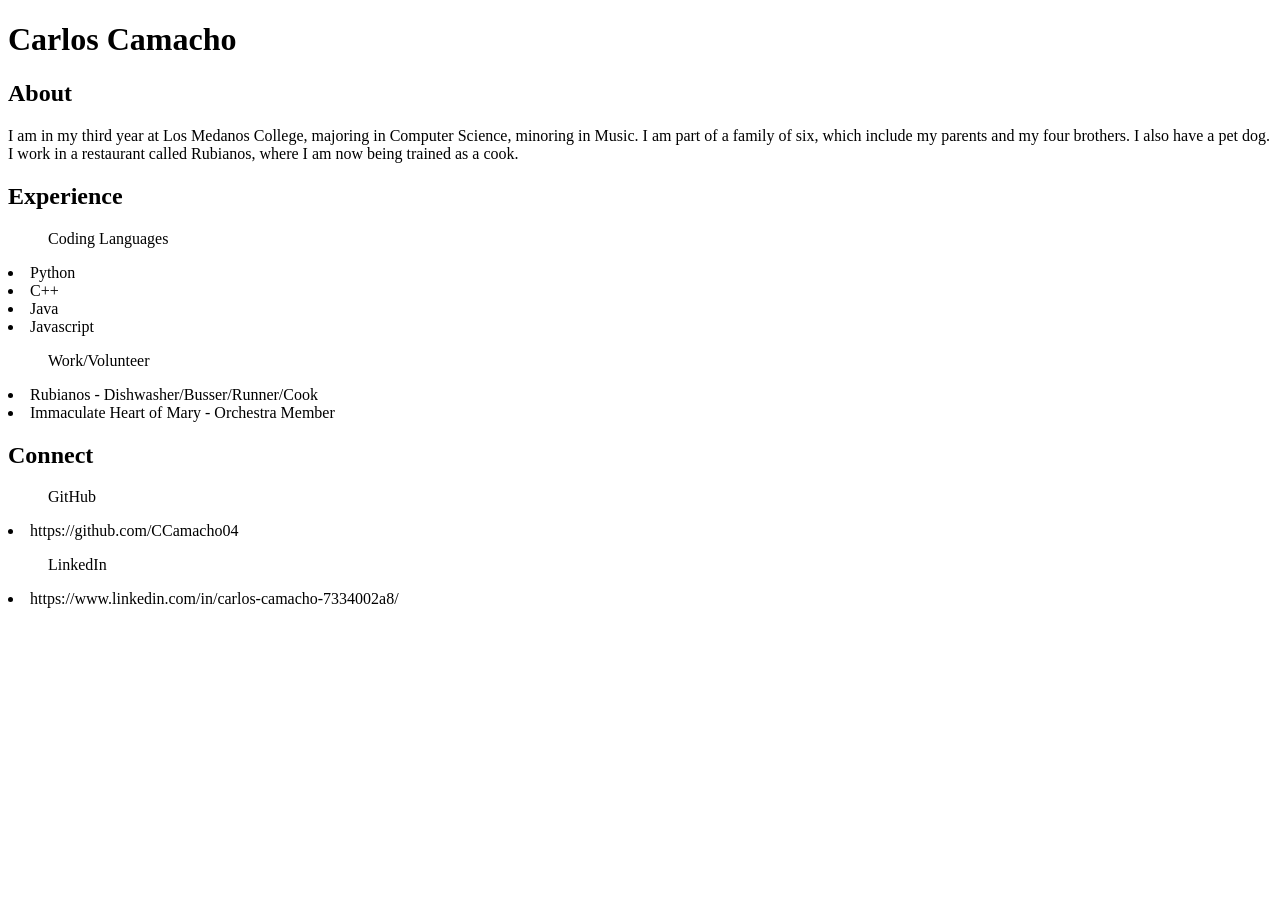
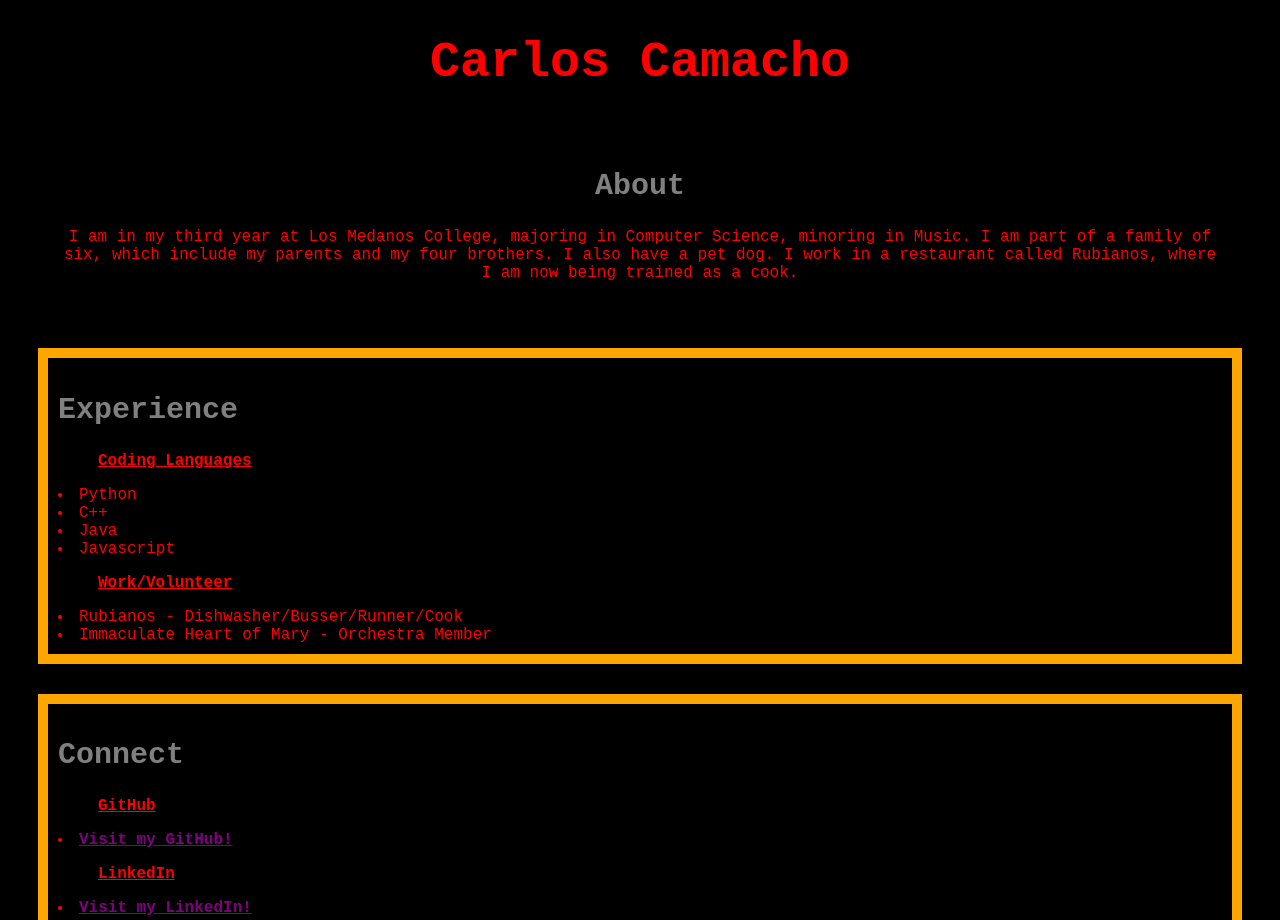
Before and after one commit to CCamacho04/carlos-camacho-kepler, a plain HTML site: page index.html in a window 1280 px wide. Shown: the top 920 px of the page. Before the commit the page ends 800 px from the top, so only its background shows below. Drawn offline with Linux system fonts and the light colour scheme.

Commit message:
styling added

```diff
--- /dev/null
+++ b/css/index.css
@@ -0,0 +1,55 @@
+body
+{
+    background-color: #000000;
+    color: red;
+    font-family:'Courier New', Courier, monospace;
+}
+
+section
+{
+    padding: 20px;
+    margin: 30px;
+}
+
+#About
+{
+    text-align: center;
+    font-weight: lighter;
+}
+
+h1
+{
+    text-align: center;
+    font-size: 50px;
+}
+
+h2
+{
+    font-size: 30px;
+    color: grey;
+}
+
+#Experience
+{
+    border: 10px solid orange;
+    padding: 10px;
+    font-weight: lighter;
+}
+
+ul
+{
+    font-weight: bold;
+    text-decoration: underline;
+}
+#Connect
+{
+    border: 10px solid orange;
+    padding: 10px;
+    font-weight: lighter;
+}
+
+#Connect a
+{
+    color:purple;
+    font-weight: bold;
+}
--- a/index.html
+++ b/index.html
@@ -4,8 +4,9 @@
     <meta charset="UTF-8">
     <meta name="viewport" content="width=device-width, initial-scale=1.0">
     <title>Carlos Camacho's Portfolio</title>
-    <meta name = "author" content = "Cristian Camacho">
+    <meta name = "author" content = "Carlos Camacho">
     <meta name = "description" content = "About Me">
+    <link rel = "stylesheet" href = "css/index.css">
 </head>
 <body>
     <h1>Carlos Camacho</h1>
@@ -30,9 +31,9 @@
     <section id = "Connect">
     <h2>Connect</h2>
     <ul>GitHub</ul>
-    <li>https://github.com/CCamacho04</li>
+    <li><a target = _blank href = "https://github.com/CCamacho04">Visit my GitHub!</a></li>
     <ul>LinkedIn</ul>
-    <li>https://www.linkedin.com/in/carlos-camacho-7334002a8/</li>
+    <li><a target = _blank href = "https://www.linkedin.com/in/carlos-camacho-7334002a8/">Visit my LinkedIn!</a></li>
 </section>
 </body>
 </html>
```
